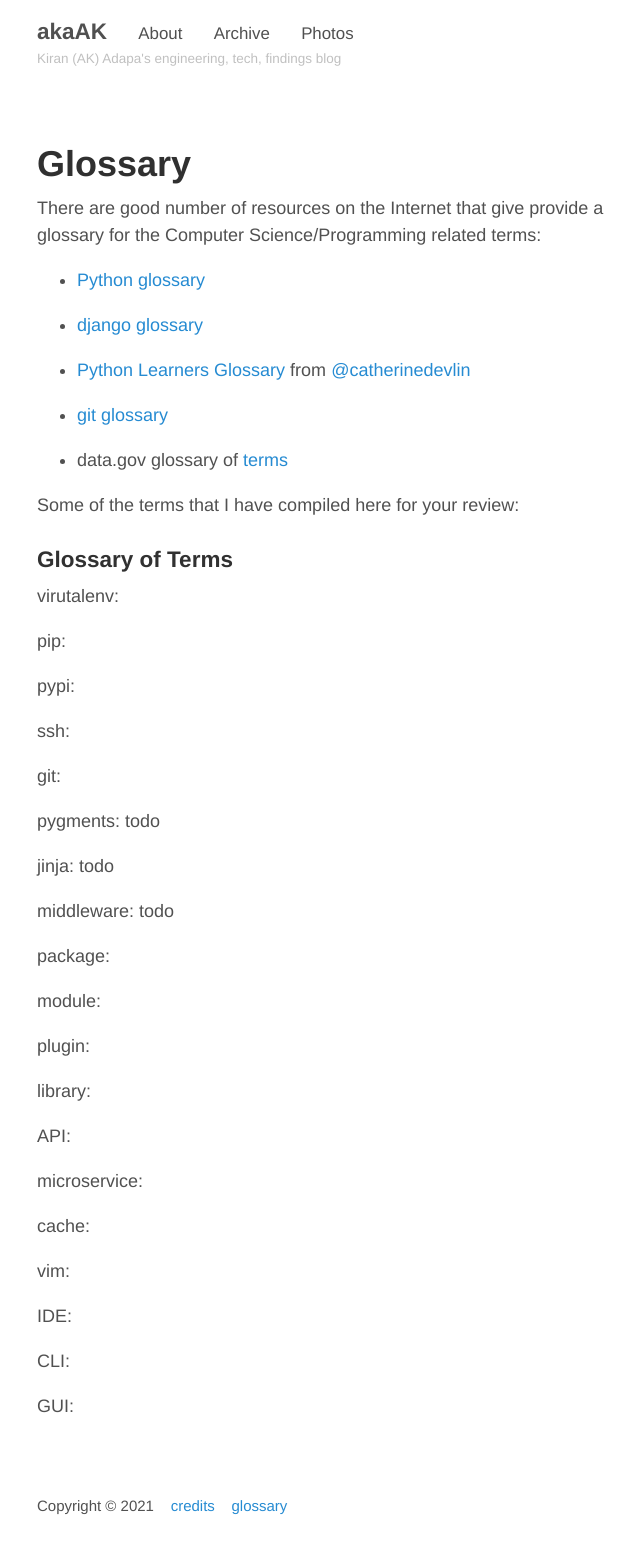
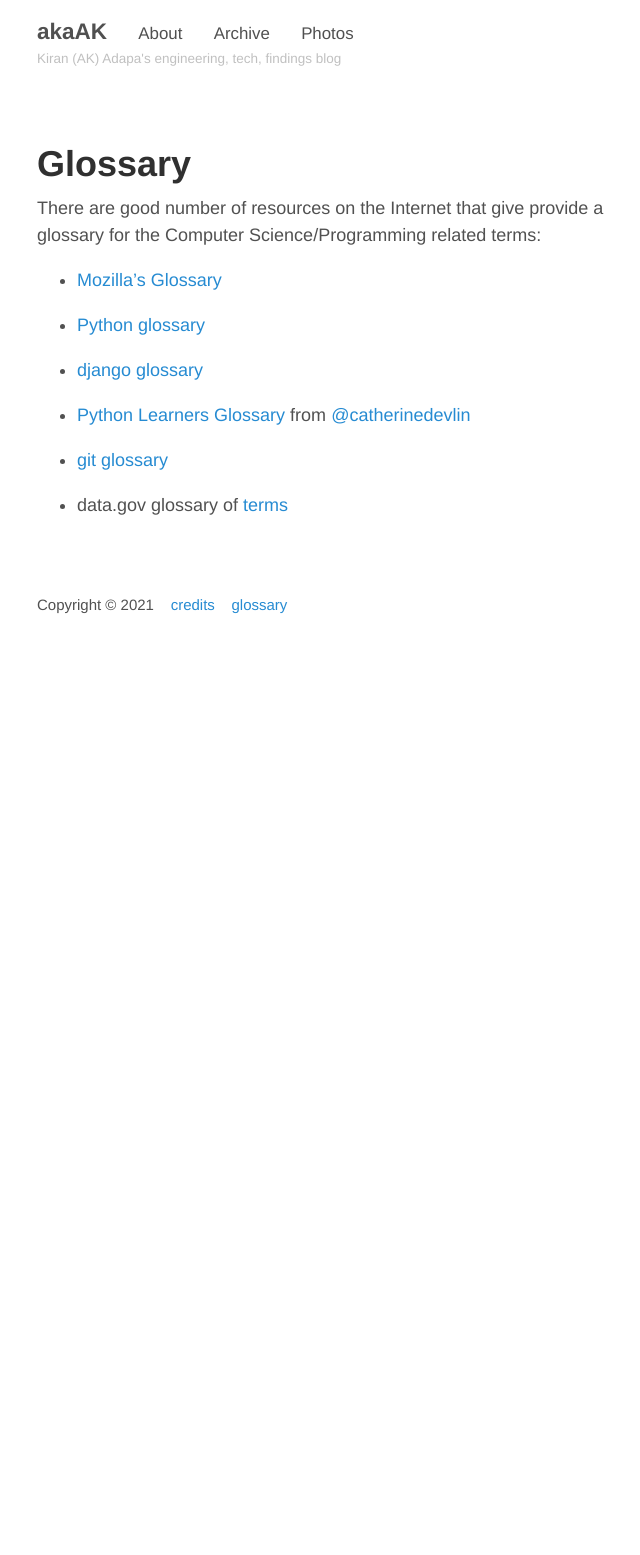
Before and after one commit to akaak/blog, a Jekyll site: the page built from glossary.md, in a window 1280 px wide. Shown: the whole page, without its empty margins (288-928 px from the left). Built offline with Jekyll 4.4.1, drawn with Linux system fonts in a browser that asks for light colours; after the commit the page ends 900 px from its top, so only the background shows below that.

Commit message:
glossary update

```diff
--- a/_includes/glossary.yml
+++ /dev/null
@@ -1,39 +0,0 @@
-
-
-virutalenv:
-
-pip:
-
-pypi:
-
-ssh:
-
-git:
-
-pygments: todo
-
-jinja: todo
-
-middleware: todo
-
-package:
-
-module:
-
-plugin:
-
-library:
-
-API:
-
-microservice:
-
-cache:
-
-vim:
-
-IDE:
-
-CLI:
-
-GUI:
--- a/glossary.md
+++ b/glossary.md
@@ -4,6 +4,8 @@ title: Glossary
 ---
 
 There are good number of resources on the Internet that give provide a glossary for the Computer Science/Programming related terms:
+
+- [Mozilla's Glossary](https://developer.mozilla.org/en-US/docs/Glossary)
 
 - [Python glossary](https://docs.python.org/2/glossary.html)
 
@@ -14,11 +16,3 @@ There are good number of resources on the Internet that give provide a glossary
 - [git glossary](https://www.kernel.org/pub/software/scm/git/docs/gitglossary.html)
 
 - data.gov glossary of [terms](https://www.data.gov/glossary)
-
-
-Some of the terms that I have compiled here for your review:
-
-### Glossary of Terms
-
-
-{% include glossary.yml %}
```
